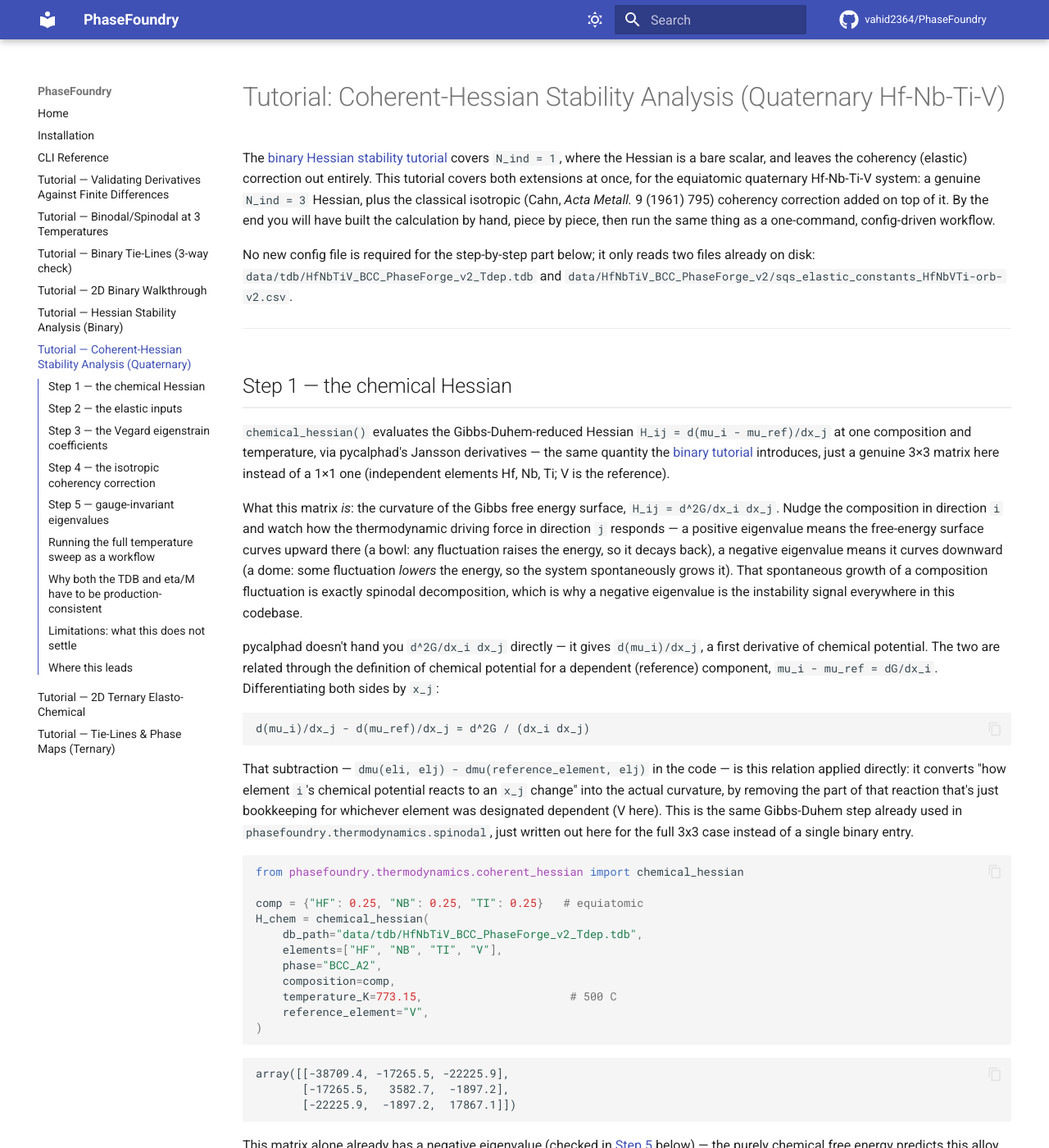
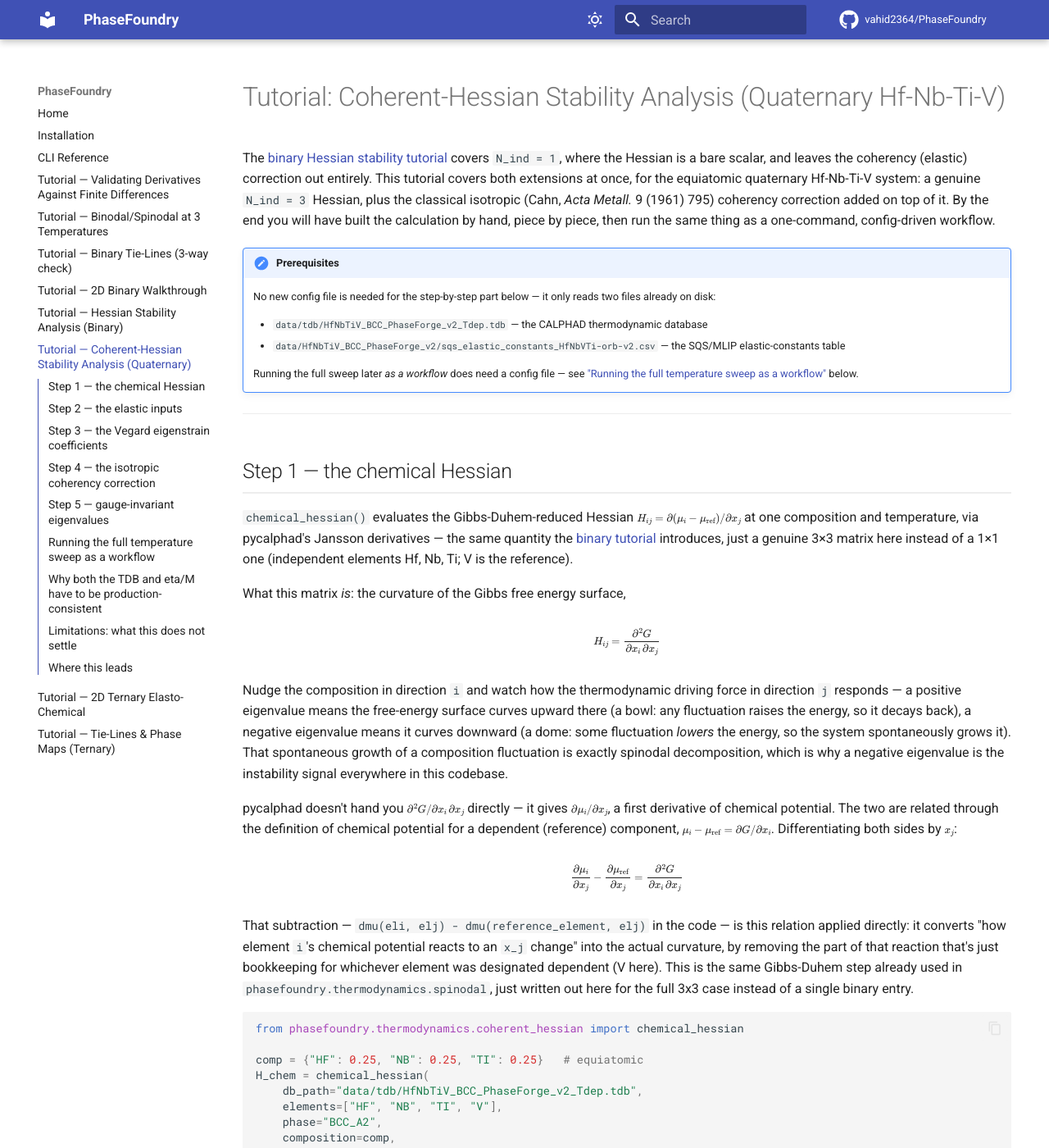
Before and after one commit to vahid2364/PhaseFoundry, an MkDocs documentation site: the page built from docs/tutorial_coherent_hessian_quaternary.md, in a window 1280 px wide and 1400 px high. Shown: the whole window at 82% size. Built offline with MkDocs 1.6.1 and Material for MkDocs 9.7.7, drawn with Linux system fonts in a browser that asks for light colours; comment, search, counter and statistics services are not loaded; some of the changed text lies outside the part shown.

Commit message:
Render the tutorial's formulas as LaTeX, add a Prerequisites admonition
Converts every plain-text pseudo-equation (H_ij = ..., eta_k = ..., the
Cahn correction, the quadratic-form derivation, lambda_min references) to
proper MathJax-rendered LaTeX, matching the convention already used in
tutorial_derivative_validation.md ($$ for display, \( \) for inline).
Replaces the opening "no new config file is required" paragraph with a
Prerequisites admonition listing the two input files explicitly. Code
identifiers (H_chem, M_GPa, function calls) stay as backtick code, since
those name actual Python objects rather than math notation.

````diff
--- a/docs/tutorial_coherent_hessian_quaternary.md
+++ b/docs/tutorial_coherent_hessian_quaternary.md
@@ -9,40 +9,56 @@ Metall.* 9 (1961) 795) coherency correction added on top of it. By the end
 you will have built the calculation by hand, piece by piece, then run the
 same thing as a one-command, config-driven workflow.
 
-No new config file is required for the step-by-step part below; it only
-reads two files already on disk: `data/tdb/HfNbTiV_BCC_PhaseForge_v2_Tdep.tdb`
-and `data/HfNbTiV_BCC_PhaseForge_v2/sqs_elastic_constants_HfNbVTi-orb-v2.csv`.
+!!! note "Prerequisites"
+    No new config file is needed for the step-by-step part below — it only
+    reads two files already on disk:
+
+    - `data/tdb/HfNbTiV_BCC_PhaseForge_v2_Tdep.tdb` — the CALPHAD
+      thermodynamic database
+    - `data/HfNbTiV_BCC_PhaseForge_v2/sqs_elastic_constants_HfNbVTi-orb-v2.csv`
+      — the SQS/MLIP elastic-constants table
+
+    Running the full sweep later *as a workflow* does need a config file —
+    see ["Running the full temperature sweep as a
+    workflow"](#running-the-full-temperature-sweep-as-a-workflow) below.
 
 ---
 
 ## Step 1 — the chemical Hessian
 
 `chemical_hessian()` evaluates the Gibbs-Duhem-reduced Hessian
-`H_ij = d(mu_i - mu_ref)/dx_j` at one composition and temperature, via
-pycalphad's Jansson derivatives — the same quantity the
+\(H_{ij} = \partial(\mu_i - \mu_{\rm ref})/\partial x_j\) at one composition
+and temperature, via pycalphad's Jansson derivatives — the same quantity the
 [binary tutorial](tutorial_hessian_stability_binary.md#the-hessian-api-and-what-it-reduces-to-for-binary)
 introduces, just a genuine 3×3 matrix here instead of a 1×1 one (independent
 elements Hf, Nb, Ti; V is the reference).
 
 What this matrix *is*: the curvature of the Gibbs free energy surface,
-`H_ij = d^2G/dx_i dx_j`. Nudge the composition in direction `i` and watch
-how the thermodynamic driving force in direction `j` responds — a positive
-eigenvalue means the free-energy surface curves upward there (a bowl: any
-fluctuation raises the energy, so it decays back), a negative eigenvalue
-means it curves downward (a dome: some fluctuation *lowers* the energy, so
-the system spontaneously grows it). That spontaneous growth of a
-composition fluctuation is exactly spinodal decomposition, which is why a
-negative eigenvalue is the instability signal everywhere in this codebase.
 
-pycalphad doesn't hand you `d^2G/dx_i dx_j` directly — it gives
-`d(mu_i)/dx_j`, a first derivative of chemical potential. The two are
-related through the definition of chemical potential for a dependent
-(reference) component, `mu_i - mu_ref = dG/dx_i`. Differentiating both
-sides by `x_j`:
+$$
+H_{ij} = \frac{\partial^2 G}{\partial x_i\, \partial x_j}
+$$
 
-```
-d(mu_i)/dx_j - d(mu_ref)/dx_j = d^2G / (dx_i dx_j)
-```
+Nudge the composition in direction `i` and watch how the thermodynamic
+driving force in direction `j` responds — a positive eigenvalue means the
+free-energy surface curves upward there (a bowl: any fluctuation raises the
+energy, so it decays back), a negative eigenvalue means it curves downward
+(a dome: some fluctuation *lowers* the energy, so the system spontaneously
+grows it). That spontaneous growth of a composition fluctuation is exactly
+spinodal decomposition, which is why a negative eigenvalue is the
+instability signal everywhere in this codebase.
+
+pycalphad doesn't hand you \(\partial^2 G/\partial x_i\,\partial x_j\)
+directly — it gives \(\partial \mu_i/\partial x_j\), a first derivative of
+chemical potential. The two are related through the definition of chemical
+potential for a dependent (reference) component,
+\(\mu_i - \mu_{\rm ref} = \partial G/\partial x_i\). Differentiating both
+sides by \(x_j\):
+
+$$
+\frac{\partial \mu_i}{\partial x_j} - \frac{\partial \mu_{\rm ref}}{\partial x_j}
+= \frac{\partial^2 G}{\partial x_i\, \partial x_j}
+$$
 
 That subtraction — `dmu(eli, elj) - dmu(reference_element, elj)` in the
 code — is this relation applied directly: it converts "how element `i`'s
@@ -107,14 +123,18 @@ Step 4 below uses to convert a lattice mismatch into an energy penalty.
 
 ## Step 3 — the Vegard eigenstrain coefficients
 
-`eta_k = (1/a) * da/dx_k`, one per independent element, via central finite
-difference on the interpolated lattice parameter — same method as the
-alpha-coefficients computed inside `workflows/01b_lookup_elastic`, just
-callable directly at a single composition here. Physically, `eta_k` is the
-fractional stretch of the lattice per unit change in element `k`'s
-composition: Vegard's law treats `a(x)` as roughly linear in composition,
-and `eta` is that line's slope, normalized by `a` itself so it's a strain
-(dimensionless) rather than an absolute length.
+$$
+\eta_k = \frac{1}{a}\frac{\partial a}{\partial x_k}
+$$
+
+one per independent element, via central finite difference on the
+interpolated lattice parameter — same method as the alpha-coefficients
+computed inside `workflows/01b_lookup_elastic`, just callable directly at a
+single composition here. Physically, \(\eta_k\) is the fractional stretch
+of the lattice per unit change in element `k`'s composition: Vegard's law
+treats \(a(x)\) as roughly linear in composition, and \(\eta\) is that
+line's slope, normalized by \(a\) itself so it's a strain (dimensionless)
+rather than an absolute length.
 
 ```python
 from phasefoundry.elasticity.sqs_interpolant import vegard_eta_coefficients
@@ -131,21 +151,21 @@ effect on the lattice parameter of the three.
 
 ## Step 4 — the isotropic coherency correction
 
-Where `2 * V_m * M * (eta ⊗ eta)` comes from (Cahn, 1961): if the
-composition fluctuates by `delta_x_k` in some direction, the local lattice
-*wants* to change size by `sum_k eta_k * delta_x_k` (that's just Step 3's
-definition of `eta`, applied to a fluctuation instead of the whole
-composition). If that region is mechanically constrained to stay coherent
-with its surroundings — forced to keep the same lattice spacing rather than
-relaxing to its own preferred size — the elastic energy it costs is
-proportional to the *square* of that mismatch:
+Where \(2 V_m M (\eta \otimes \eta)\) comes from (Cahn, 1961): if the
+composition fluctuates by \(\delta x_k\) in some direction, the local
+lattice *wants* to change size by \(\sum_k \eta_k\, \delta x_k\) (that's
+just Step 3's definition of \(\eta\), applied to a fluctuation instead of
+the whole composition). If that region is mechanically constrained to stay
+coherent with its surroundings — forced to keep the same lattice spacing
+rather than relaxing to its own preferred size — the elastic energy it
+costs is proportional to the *square* of that mismatch:
 
-```
-(sum_k eta_k * delta_x_k)^2  =  delta_x^T (eta eta^T) delta_x
-```
+$$
+\left(\sum_k \eta_k\, \delta x_k\right)^2 = \delta x^T (\eta \eta^T) \delta x
+$$
 
-`eta eta^T` (the outer product) is exactly the matrix form of that
-quadratic penalty; `2*V_m*M` is the constant converting squared lattice
+\(\eta \eta^T\) (the outer product) is exactly the matrix form of that
+quadratic penalty; \(2 V_m M\) is the constant converting squared lattice
 mismatch into energy per mole. The code below builds exactly this matrix.
 
 ```python
@@ -173,7 +193,7 @@ stiffened; the two composition directions orthogonal to it are completely
 unaffected by this correction. (`tests/test_coherent_hessian.py`'s
 `test_isotropic_correction_is_rank_one_and_psd` checks exactly this: two of
 the three eigenvalues of the correction matrix are zero, the third equals
-`2*V_m*M*|eta|^2`.)
+\(2 V_m M |\eta|^2\).)
 
 ```python
 H_coh = H_chem + correction
@@ -292,8 +312,8 @@ Three files land in `results/HfNbTiV_BCC_PhaseForge_v2/NbHfTiV/coherent_hessian_
 per composition and overall:
 
 - `eigenvalues_<label>.csv` — the full eigenvalue sweep (all three
-  eigenvalues at every temperature, not just `λ_min` — enough to plot λ₂
-  as above for any composition), e.g.:
+  eigenvalues at every temperature, not just \(\lambda_{\min}\) — enough to
+  plot \(\lambda_2\) as above for any composition), e.g.:
 
   | temperature_K | chem_eig_1 | coh_eig_1 |
   |---|---|---|
@@ -329,9 +349,10 @@ Swapping only the TDB in is not enough to settle the sign; also correcting
 eta/M against the production elastic CSV flips it again. The two inputs
 interact through the rank-1 correction built in Step 4: eta_Hf alone is
 69% larger in the production data than in the notebook's hand-transcribed
-value (Step 3), and because the correction scales with `eta^2`, that single
-coefficient change is enough on its own to swing λ_min(coherent) from
-negative to positive at this composition and temperature. In other words,
+value (Step 3), and because the correction scales with \(\eta^2\), that
+single coefficient change is enough on its own to swing
+\(\lambda_{\min}({\rm coherent})\) from negative to positive at this
+composition and temperature. In other words,
 getting the TDB right without also getting eta/M right from the same
 production source can still give you the wrong stability conclusion.
 
@@ -339,7 +360,7 @@ production source can still give you the wrong stability conclusion.
 
 ## Limitations: what this does not settle
 
-A positive `λ_min(H^coh)` at one composition only rules out spontaneous,
+A positive \(\lambda_{\min}(H^{\rm coh})\) at one composition only rules out spontaneous,
 barrierless decomposition from that exact point, under the isotropic
 approximation used in Step 4. It does not, by itself, explain why a full
 elasto-chemical phase-field simulation of this same composition (see the
````
Also changed, not shown: other parts of docs/tutorial_coherent_hessian_quaternary.md (+9 -9 lines).
